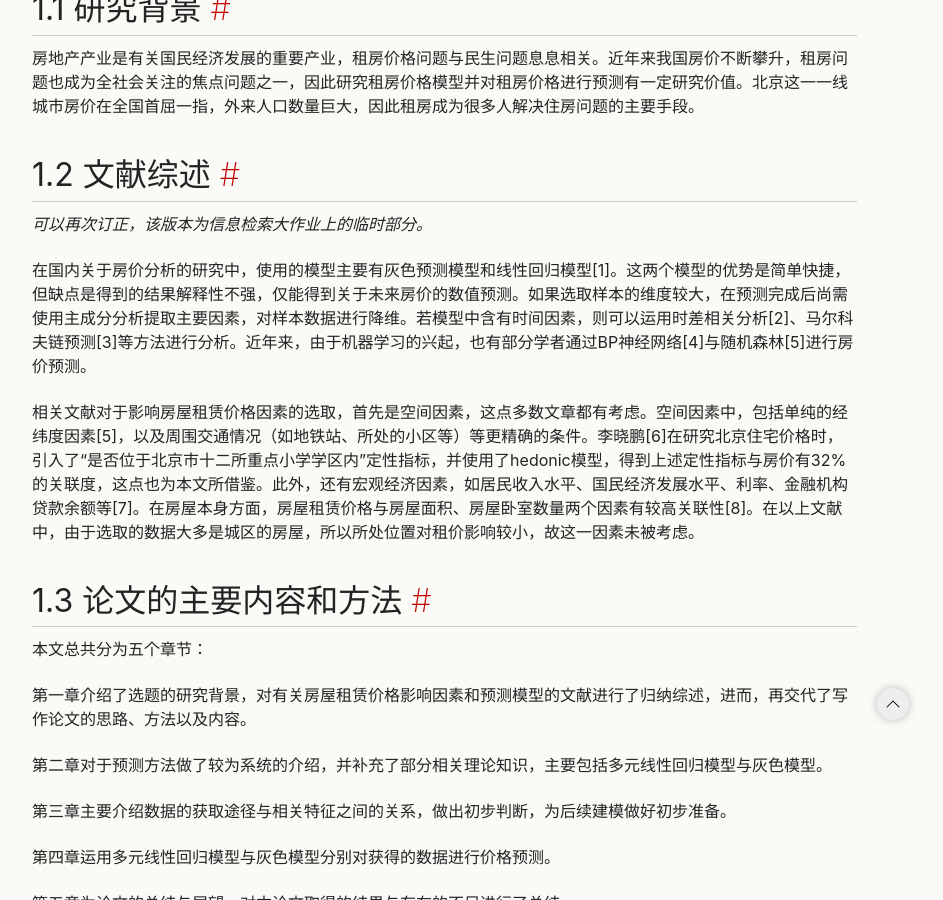
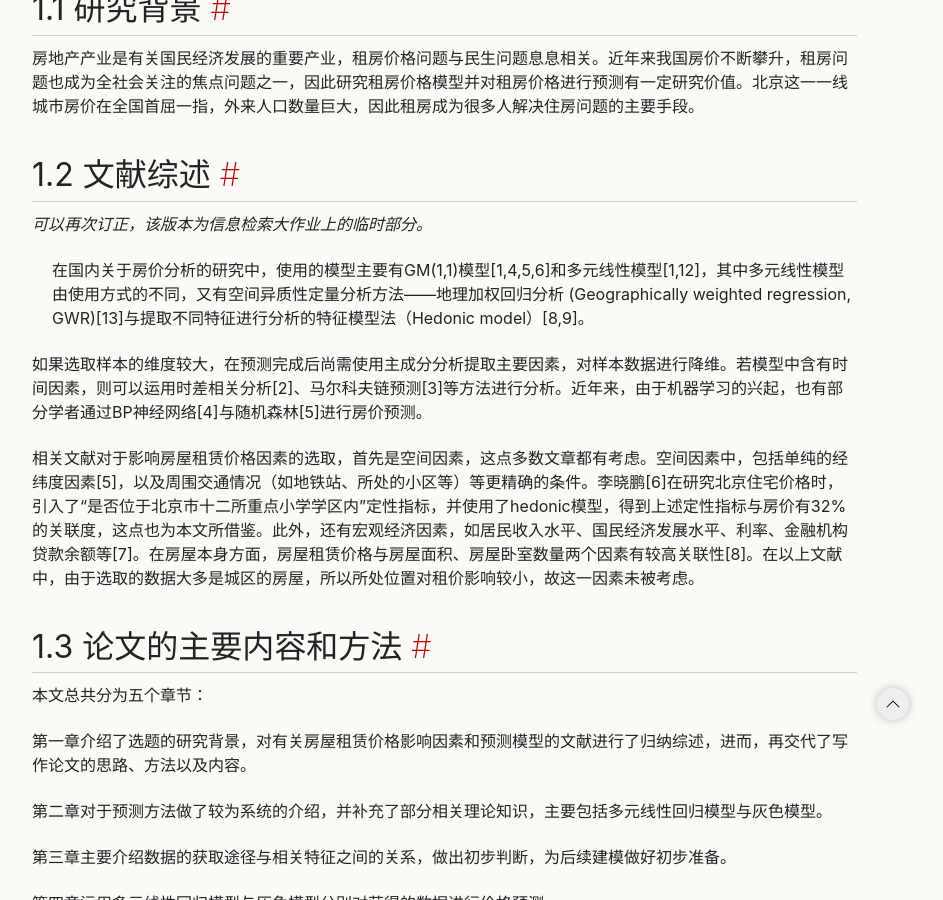
Before and after one commit to zhangckcup/zhangckcup.github.io, a Jekyll site: the page built from docs/final/GraduationThesis.md, in a window 1280 px wide and 900 px high, scrolled down 1602 px. Shown: the whole window, without its empty margins (243-1186 px from the left). Built offline with Jekyll 4.4.1, drawn with Linux system fonts in a browser that asks for light colours; our own code applies the rules of GitHub Pages for plain Markdown files.

Commit message:
增加参考文献

```diff
--- a/docs/final/GraduationThesis.md
+++ b/docs/final/GraduationThesis.md
@@ -34,7 +34,9 @@ there is ABSTRACT in english.
 
 *可以再次订正，该版本为信息检索大作业上的临时部分。*
 
-在国内关于房价分析的研究中，使用的模型主要有灰色预测模型和线性回归模型[1]。这两个模型的优势是简单快捷，但缺点是得到的结果解释性不强，仅能得到关于未来房价的数值预测。如果选取样本的维度较大，在预测完成后尚需使用主成分分析提取主要因素，对样本数据进行降维。若模型中含有时间因素，则可以运用时差相关分析[2]、马尔科夫链预测[3]等方法进行分析。近年来，由于机器学习的兴起，也有部分学者通过BP神经网络[4]与随机森林[5]进行房价预测。
+>在国内关于房价分析的研究中，使用的模型主要有GM(1,1)模型[1,4,5,6]和多元线性模型[1,12]，其中多元线性模型由使用方式的不同，又有空间异质性定量分析方法——地理加权回归分析 (Geographically weighted regression, GWR)[13]与提取不同特征进行分析的特征模型法（Hedonic model）[8,9]。
+
+如果选取样本的维度较大，在预测完成后尚需使用主成分分析提取主要因素，对样本数据进行降维。若模型中含有时间因素，则可以运用时差相关分析[2]、马尔科夫链预测[3]等方法进行分析。近年来，由于机器学习的兴起，也有部分学者通过BP神经网络[4]与随机森林[5]进行房价预测。
 
 相关文献对于影响房屋租赁价格因素的选取，首先是空间因素，这点多数文章都有考虑。空间因素中，包括单纯的经纬度因素[5]，以及周围交通情况（如地铁站、所处的小区等）等更精确的条件。李晓鹏[6]在研究北京住宅价格时，引入了“是否位于北京市十二所重点小学学区内”定性指标，并使用了hedonic模型，得到上述定性指标与房价有32%的关联度，这点也为本文所借鉴。此外，还有宏观经济因素，如居民收入水平、国民经济发展水平、利率、金融机构贷款余额等[7]。在房屋本身方面，房屋租赁价格与房屋面积、房屋卧室数量两个因素有较高关联性[8]。在以上文献中，由于选取的数据大多是城区的房屋，所以所处位置对租价影响较小，故这一因素未被考虑。
 
--- a/docs/final/参考文献.txt
+++ /dev/null
@@ -1,3 +0,0 @@
-[1]时文博,曹春燕,宋颖, 等.基于多元统计分析的黄河山东段水质评价研究[J].人民黄河,2020,42(2):48-53. DOI:10.3969/j.issn.1000-1379.2020.02.010.
-
-[2]杨春宝,张可馨,许允之.基于改进多元线性回归分析的雾霾天绝缘子故障诊断研究[J].智能电网,2019,9(05):198-208. DOI:10.12677/SG.2019.95022.
```
Also changed, not shown: docs/final/参考文献.md (added, +41 -0 lines), docs/final/museful.md (added).
